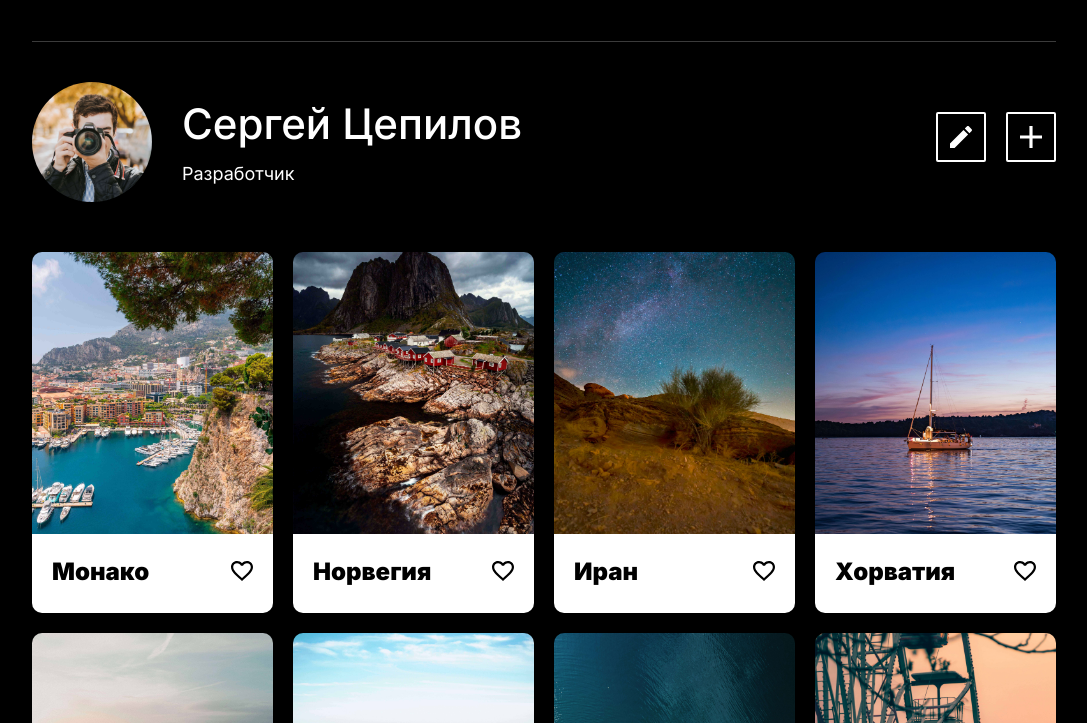
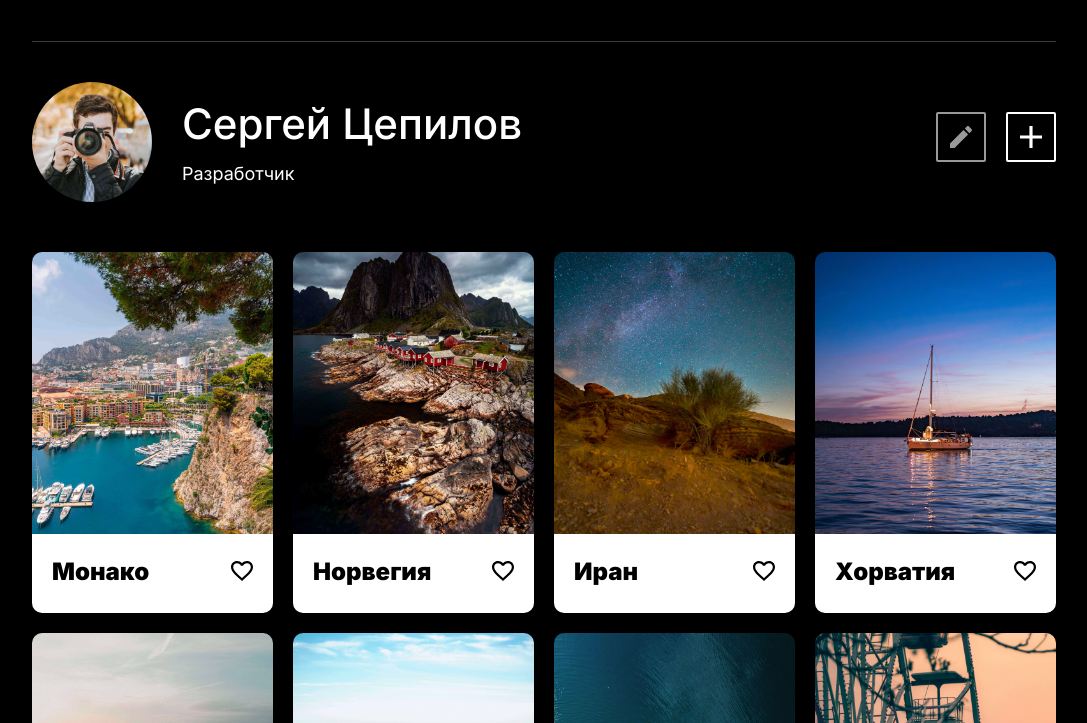
Before and after one commit to st08kz/mesto, a plain HTML site: page index.html in a window 1280 px wide. In both pictures the pointer is over the button 1057 px from the left and 213 px from the top of the page. Shown: the part 77-800 px from the top of the page, without its empty margins (96-1183 px from the left). Drawn offline with Linux system fonts and the light colour scheme; files whose address does not match are found by name.

Commit message:
profile__button_edit

```diff
--- a/blocks/profile/__button/_edit/profile__button_edit.css
+++ b/blocks/profile/__button/_edit/profile__button_edit.css
@@ -9,4 +9,9 @@
   border-radius: 2px;
   cursor: pointer;
   padding: 0;
+  transition: opacity .5s;
 }
+
+.profile__button_edit:hover {
+  opacity: .6;
+}
```
